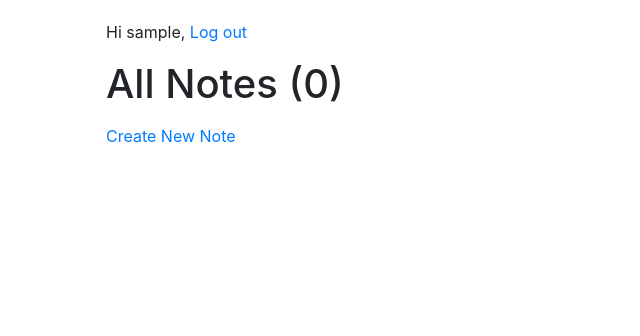
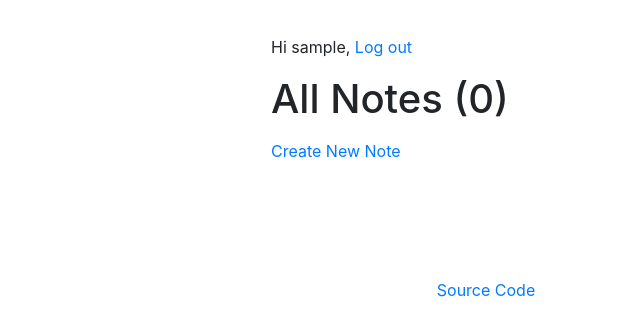
Before and after one commit to nityy/NoteIt, a Django app: page / in a window 1280 px wide. Shown: the top 336 px of the page, without its empty margins (154-794 px from the left). Run offline with Django 4.2, Linux system fonts and the light colour scheme; the visitor is signed in with stand-in values (Sample User, id 1); data that the repository does not hold is empty.

Commit message:
add footer

```diff
--- a/notes/static/notes/style.css
+++ b/notes/static/notes/style.css
@@ -1,7 +1,7 @@
 #outer {
-    max-width: 800px;
+    max-width: 500px;
     margin: auto;
-    padding: 20px;
+    padding: 35px;
 }
 
 body {
@@ -12,10 +12,15 @@ body {
     padding: 20px;
 }
 
-.cancel {
-    display: inline;
+#del {
+    padding-top: 40px;
 }
 
 #regst {
     padding-top: 10px;
 }
+
+footer {
+    text-align: center;
+    padding-top: 80px;
+}
--- a/notes/templates/notes/base.html
+++ b/notes/templates/notes/base.html
@@ -37,6 +37,9 @@
     <script src="https://cdn.jsdelivr.net/npm/bootstrap@4.6.1/dist/js/bootstrap.bundle.min.js"
         integrity="sha384-fQybjgWLrvvRgtW6bFlB7jaZrFsaBXjsOMm/tB9LTS58ONXgqbR9W8oWht/amnpF"
         crossorigin="anonymous"></script>
+    <footer>
+        <a id="foot" href="https://github.com/nityy/NoteIt" rel="noreferrer">Source Code</a>
+    </footer>
 </body>
 
 </html>
--- a/notes/templates/notes/note_confirm_delete.html
+++ b/notes/templates/notes/note_confirm_delete.html
@@ -4,6 +4,7 @@
 {% endblock %}
 
 {% block body %}
+<div id="del">
     <form action="" method="post">
         {% csrf_token %}
         <p>Are you sure you want to delete "{{ object }}" note?</p>
@@ -12,4 +13,5 @@
         <input type="button" class="btn btn-secondary" value="Cancel"
             onclick="location.href = '{% url 'notes:detail' note.pk %}'; return false;">
     </form>
+</div>
 {% endblock %}
```
Lines whose indentation alone changed are shown as unchanged.
